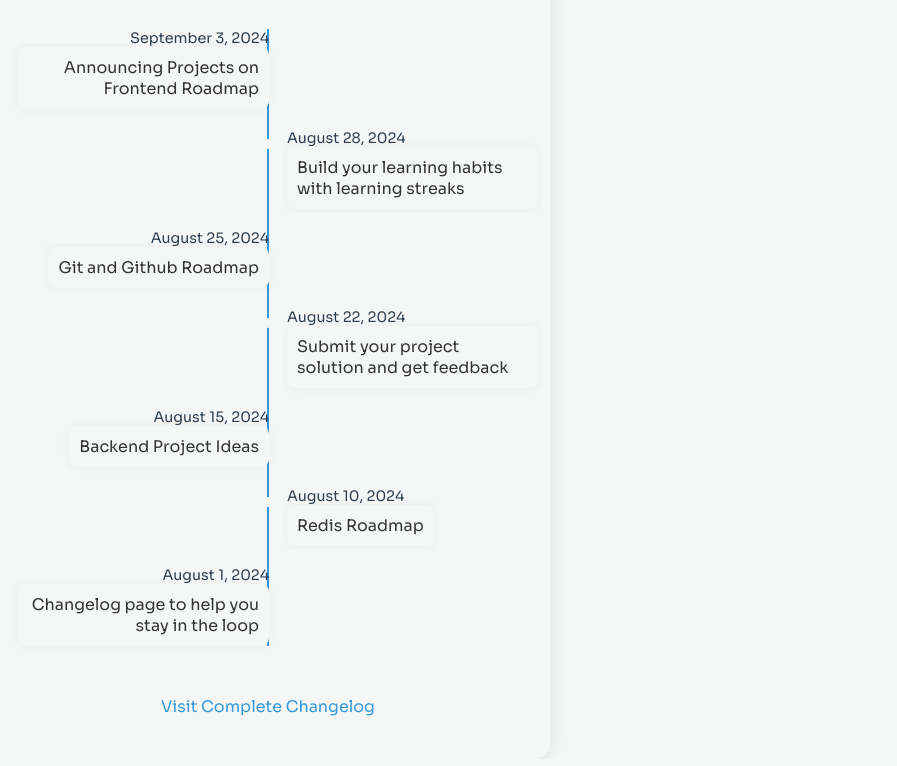
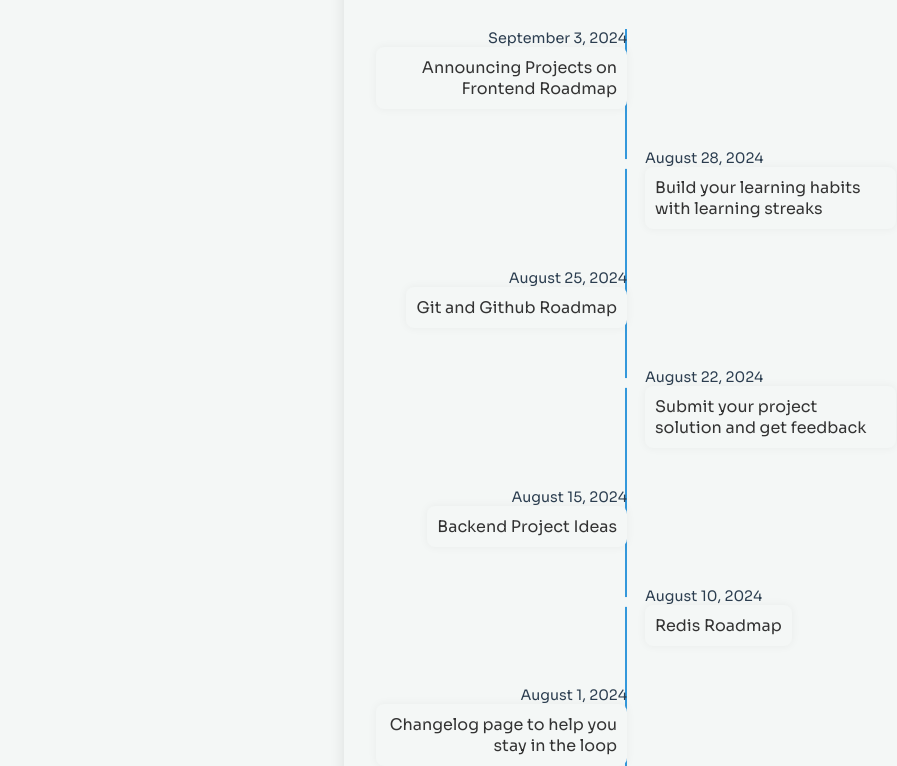
Before and after one commit to mikeshawcode/mikeshaw-portfolio, a plain HTML site: page changelog/index.html in a window 1280 px wide. Shown: the part 133-899 px from the top of the page, without its empty margins (14-911 px from the left). Drawn offline with Linux system fonts and the light colour scheme; a script that the page names is missing.

Commit message:
Update style.css

```diff
--- a/changelog/style.css
+++ b/changelog/style.css
@@ -6,6 +6,10 @@ body {
   padding: 0; /* Removes default padding */
   background-color: #f4f7f6; /* Light gray background for a subtle clean look */
   color: #333; /* Dark gray color for text for better readability */
+  display: flex;
+  justify-content: center;
+  align-items: center;
+  min-height: 100vh;
 }
 
 .changelog-container {
@@ -52,6 +56,7 @@ body {
   width: calc(50% + 1px);
   padding-right: 20px;
   text-align: right;
+  margin-bottom: 40px;
 }
 
 .timeline-item .timeline-date {
```
